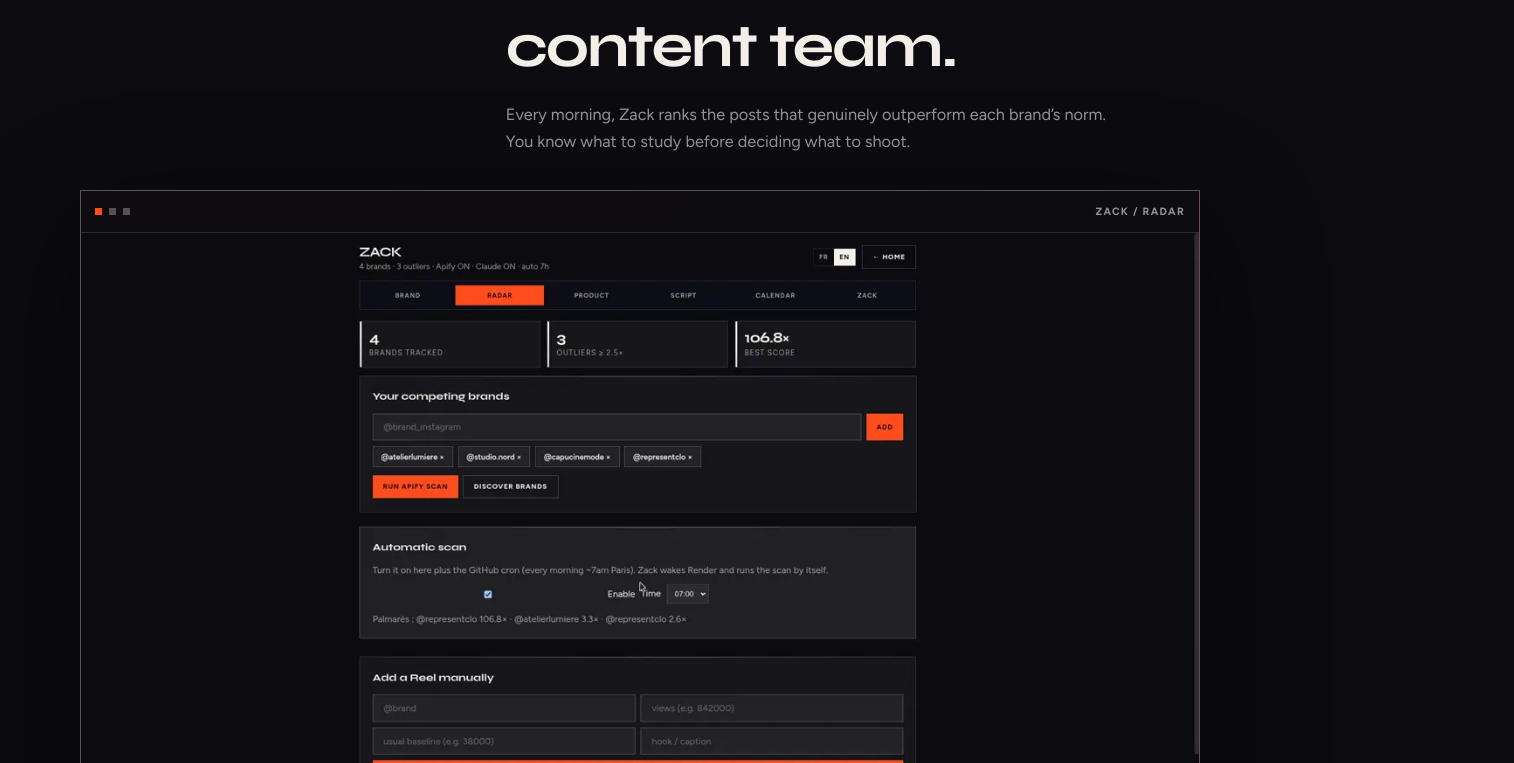
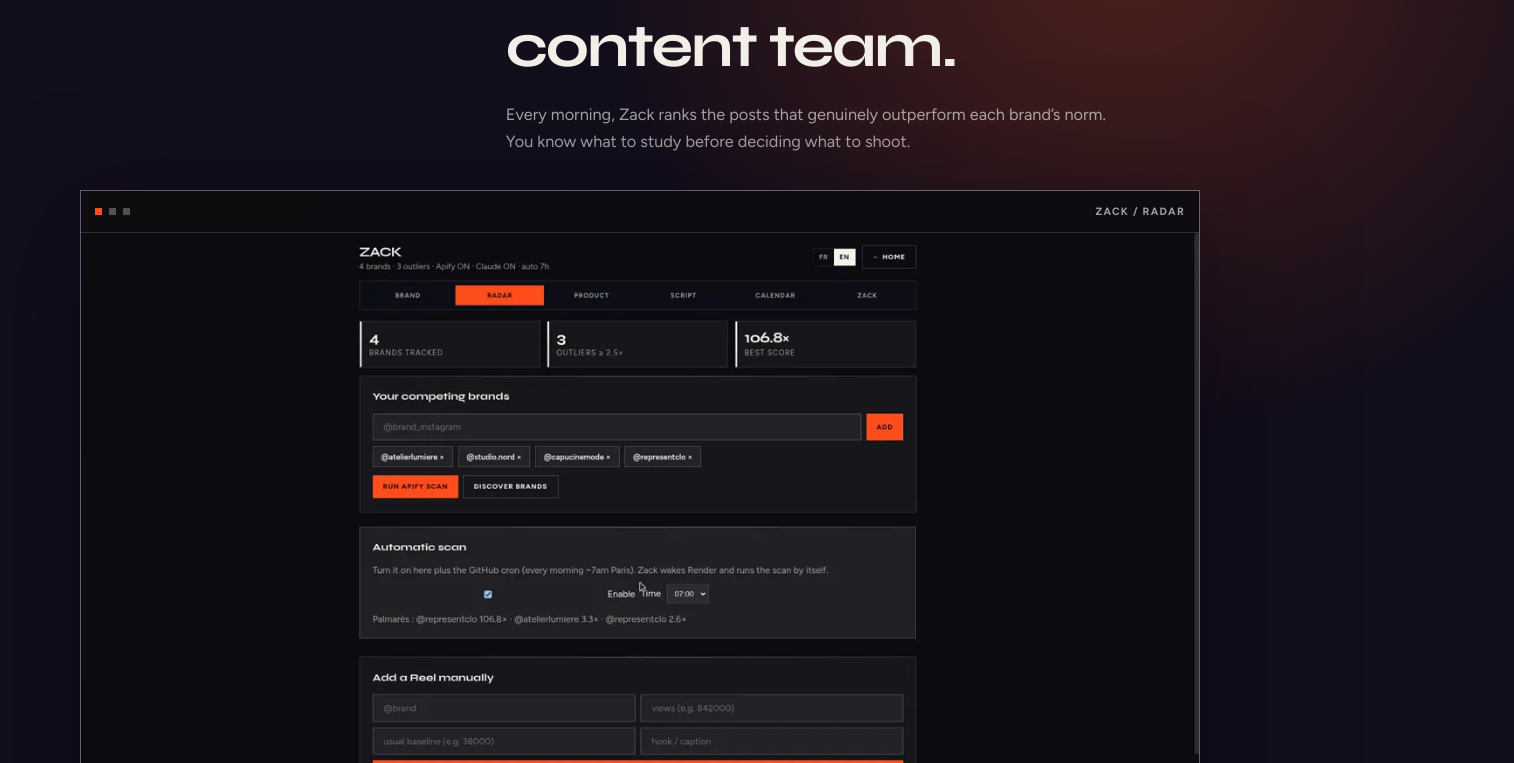
Before and after one commit to fredericnjoh-lab/zack, a React (Vite) app: page / in a window 1280 px wide. Shown: the part 961-1724 px from the top of the page, 1514 px wide, since content can reach past the window. Built offline with nearby package versions, Linux system fonts and the light colour scheme.

Commit message:
Brighten the backdrop with a drifting colour field

```diff
--- a/src/index.css
+++ b/src/index.css
@@ -1,12 +1,12 @@
 :root {
-  --bg: #0b0b10;
-  --bg-soft: rgba(255, 255, 255, 0.035);
-  --surface: rgba(255, 255, 255, 0.05);
-  --surface-strong: rgba(255, 255, 255, 0.085);
-  --ink: #f4f1ea;
-  --muted: rgba(244, 241, 234, 0.6);
-  --line: rgba(255, 255, 255, 0.13);
-  --line-strong: rgba(255, 255, 255, 0.24);
+  --bg: #120e1c;
+  --bg-soft: rgba(255, 255, 255, 0.045);
+  --surface: rgba(255, 255, 255, 0.06);
+  --surface-strong: rgba(255, 255, 255, 0.1);
+  --ink: #f7f4ee;
+  --muted: rgba(247, 244, 238, 0.64);
+  --line: rgba(255, 255, 255, 0.15);
+  --line-strong: rgba(255, 255, 255, 0.27);
 
   /* Signal palette: one hot accent, two status supports */
   --accent: #ff4d1c;
@@ -16,6 +16,14 @@
   --accent-wash: rgba(255, 77, 28, 0.08);
   --accent-line: rgba(255, 77, 28, 0.45);
   --grad: linear-gradient(180deg, #ffffff 0%, #d9d5cd 100%);
+
+  /* Backdrop palette: keeps the page alive without touching the signal accent */
+  --joy-orange: #ff5a1f;
+  --joy-pink: #ff2e88;
+  --joy-violet: #8b5cf6;
+  --joy-cyan: #22d3ee;
+  --joy-mint: #7cf2c0;
+  --joy-amber: #ffc247;
 
   --blue: #ff7a4d;
   --blue-deep: rgba(255, 77, 28, 0.85);
@@ -69,16 +77,31 @@ body::before {
   background-size: 88px 88px;
 }
 
-/* Warm bloom so the page never reads as flat black */
+/* Colour field: several blooms drifting so the page never reads as flat black */
 body::after {
   content: '';
   position: fixed;
-  inset: 0;
+  inset: -12vmax;
   z-index: -1;
   pointer-events: none;
   background:
-    radial-gradient(70vw 55vh at 8% -10%, rgba(255, 77, 28, 0.16), transparent 62%),
-    radial-gradient(55vw 45vh at 100% 108%, rgba(124, 242, 192, 0.09), transparent 60%);
+    radial-gradient(46vw 42vh at 6% 2%, rgba(255, 90, 31, 0.42), transparent 63%),
+    radial-gradient(40vw 38vh at 92% 6%, rgba(255, 46, 136, 0.34), transparent 62%),
+    radial-gradient(52vw 46vh at 78% 52%, rgba(139, 92, 246, 0.34), transparent 64%),
+    radial-gradient(42vw 40vh at 14% 62%, rgba(34, 211, 238, 0.24), transparent 62%),
+    radial-gradient(46vw 42vh at 50% 100%, rgba(124, 242, 192, 0.26), transparent 62%),
+    radial-gradient(34vw 34vh at 34% 30%, rgba(255, 194, 71, 0.2), transparent 60%);
+  filter: blur(28px) saturate(122%);
+  animation: joy-drift 26s ease-in-out infinite alternate;
+}
+
+@keyframes joy-drift {
+  from {
+    transform: translate3d(-1.4%, -1%, 0) scale(1.02);
+  }
+  to {
+    transform: translate3d(1.6%, 1.4%, 0) scale(1.09);
+  }
 }
 
 button,
@@ -1293,9 +1316,11 @@ button.pill:hover {
   inset: 0;
   z-index: 1;
   background:
-    radial-gradient(80vw 60vh at 12% 100%, rgba(255, 77, 28, 0.28), transparent 58%),
-    linear-gradient(180deg, rgba(8, 8, 12, 0.3) 0%, rgba(8, 8, 12, 0.18) 40%, rgba(11, 11, 16, 0.92) 100%),
-    linear-gradient(90deg, rgba(11, 11, 16, 0.55) 0%, transparent 55%);
+    radial-gradient(72vw 56vh at 10% 100%, rgba(255, 90, 31, 0.44), transparent 60%),
+    radial-gradient(56vw 46vh at 88% 14%, rgba(255, 46, 136, 0.3), transparent 62%),
+    radial-gradient(60vw 50vh at 62% 88%, rgba(139, 92, 246, 0.3), transparent 62%),
+    linear-gradient(180deg, rgba(14, 10, 22, 0.24) 0%, rgba(14, 10, 22, 0.14) 40%, rgba(18, 14, 28, 0.9) 100%),
+    linear-gradient(90deg, rgba(18, 14, 28, 0.5) 0%, transparent 55%);
 }
 
 .landing-hero-copy {
@@ -1409,6 +1434,43 @@ button.pill:hover {
   line-height: 1.65;
 }
 
+/* Each section carries its own hue so scrolling changes mood */
+.landing-block {
+  position: relative;
+  isolation: isolate;
+}
+
+.landing-block::before {
+  content: '';
+  position: absolute;
+  inset: -14% -28%;
+  z-index: -1;
+  pointer-events: none;
+  opacity: 0.85;
+}
+
+.product-proof::before {
+  background: radial-gradient(46% 52% at 78% 18%, rgba(255, 90, 31, 0.3), transparent 68%);
+}
+
+.use-cases::before {
+  background:
+    radial-gradient(42% 48% at 12% 16%, rgba(255, 46, 136, 0.26), transparent 66%),
+    radial-gradient(46% 52% at 88% 74%, rgba(34, 211, 238, 0.22), transparent 68%);
+}
+
+.editorial-story::before {
+  background:
+    radial-gradient(44% 50% at 18% 30%, rgba(139, 92, 246, 0.3), transparent 66%),
+    radial-gradient(40% 46% at 84% 78%, rgba(255, 194, 71, 0.22), transparent 66%);
+}
+
+.landing-end::before {
+  background:
+    radial-gradient(48% 56% at 50% 92%, rgba(124, 242, 192, 0.26), transparent 66%),
+    radial-gradient(40% 48% at 16% 12%, rgba(255, 90, 31, 0.24), transparent 66%);
+}
+
 /* Product proof — the product appears before the explanation */
 .product-proof {
   display: grid;
@@ -1438,9 +1500,10 @@ button.pill:hover {
   overflow: hidden;
   border: 1px solid var(--line-strong);
   background:
-    linear-gradient(135deg, var(--accent-soft), rgba(124, 242, 192, 0.08)),
-    #101016;
-  box-shadow: 0 34px 110px rgba(0, 0, 0, 0.38);
+    linear-gradient(135deg, rgba(255, 90, 31, 0.22), rgba(139, 92, 246, 0.18) 55%, rgba(124, 242, 192, 0.16)),
+    rgba(18, 14, 28, 0.62);
+  backdrop-filter: blur(18px);
+  box-shadow: 0 34px 110px rgba(6, 2, 16, 0.5);
 }
 
 .product-window-bar {
@@ -1549,8 +1612,10 @@ button.pill:hover {
   min-height: 570px;
   padding: 46px;
   background:
-    radial-gradient(55% 70% at 100% 0%, rgba(255, 77, 28, 0.15), transparent 70%),
-    #111117;
+    radial-gradient(58% 74% at 100% 0%, rgba(255, 90, 31, 0.26), transparent 68%),
+    radial-gradient(52% 68% at 0% 100%, rgba(139, 92, 246, 0.24), transparent 66%),
+    rgba(18, 14, 28, 0.58);
+  backdrop-filter: blur(18px);
   border-bottom: 1px solid var(--line);
 }
 
```
